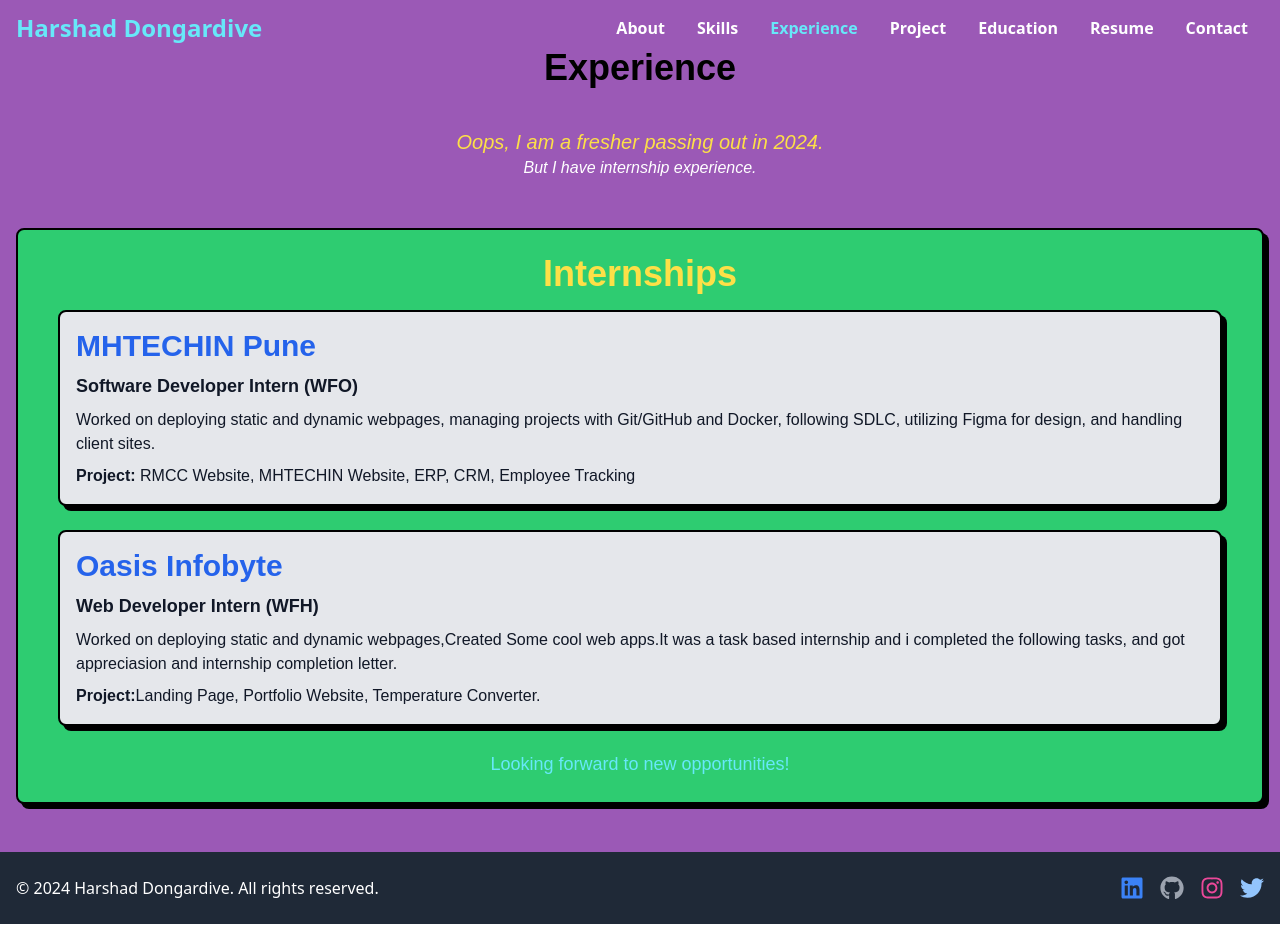
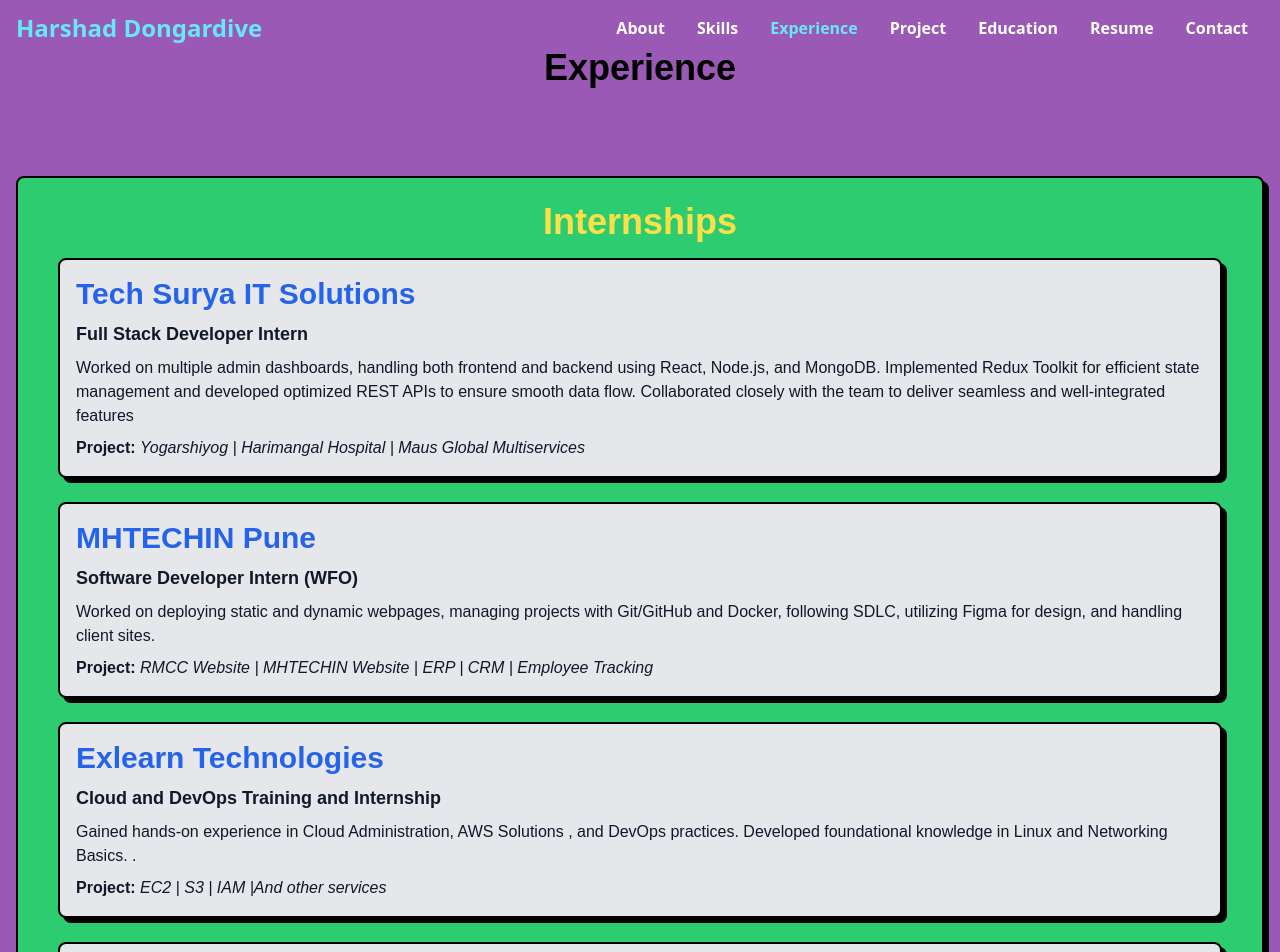
Before and after one commit to Harshad313D/HD-Portfolio, a React (Vite) app: page /Experience in a window 1280 px wide. Shown: the top 952 px of the page. Before the commit the page ends 924 px from the top, so only its background shows below. Built offline with nearby package versions, Linux system fonts and the light colour scheme.

Commit message:
experience and resume added

```diff
--- a/src/components/Experience.jsx
+++ b/src/components/Experience.jsx
@@ -4,26 +4,23 @@
 const Experience = () => {
   const [isVisible1, ref1] = useIntersectionObserver();
   const [isVisible2, ref2] = useIntersectionObserver();
+  const [isVisible3, ref3] = useIntersectionObserver();
+  const [isVisible4, ref4] = useIntersectionObserver();
+
   return (
-    <div className="min-h-screen bg-[#9B59B6] font-anime ">
+    <div className="min-h-screen bg-[#9B59B6] font-anime">
       {/* Header */}
-      <header className="text-center pt-12 pb-6 ">
+      <header className="text-center pt-12 pb-6">
         <h1 className="text-4xl font-bold text-center mb-10 hover:text-cyan-300 transition duration-300">
           Experience
         </h1>
-        <p className="text-xl mt-4 italic text-yellow-300 ">
+        {/* <p className="text-xl mt-4 italic text-yellow-300">
           Oops, I am a fresher passing out in 2024.
         </p>
-        <p className="text-white italic ">But I have internship experience. </p>
+        <p className="text-white italic">But I have internship experience. </p> */}
       </header>
-      {/* Main Content */}
 
-      {/* <section
-        ref={ref3}
-        className={`container mx-auto px-4 pt-6 pb-12 ${
-          isVisible1 ? "animate-zoomIn" : "opacity-0"
-        }`}
-      > */}
+      {/* Internship Section */}
       <section className="container mx-auto px-4 pt-6 pb-12">
         <div className="bg-[#2ECC71] text-gray-700 p-6 rounded-lg contact-card">
           <h2 className="text-4xl font-bold mb-4 text-center text-yellow-300">
@@ -31,13 +28,42 @@
           </h2>
 
           <div className="space-y-6">
+            {/* Techsurya */}
+            <div
+              ref={ref3}
+              className={`bg-gray-200 text-gray-900 m-4 p-4 rounded-lg contact-card transform hover:scale-105 duration-300 ${
+                isVisible3 ? "animate-fadeInUp" : "opacity-0"
+              }`}
+            >
+              <h3 className="text-3xl font-semibold text-blue-600">
+                Tech Surya IT Solutions
+              </h3>
+              <p className="text-lg mt-2 font-semibold">
+                Full Stack Developer Intern
+              </p>
+              <p className="mt-2">
+                Worked on multiple admin dashboards, handling both frontend and
+                backend using React, Node.js, and MongoDB. Implemented Redux
+                Toolkit for efficient state management and developed optimized
+                REST APIs to ensure smooth data flow. Collaborated closely with
+                the team to deliver seamless and well-integrated features
+              </p>
+              <p className="mt-2">
+                <strong>Project:</strong>{" "}
+                <i>
+                  {" "}
+                  Yogarshiyog | Harimangal Hospital | Maus Global Multiservices{" "}
+                </i>
+              </p>
+            </div>
+
+            {/* MHTECHIN */}
             <div
               ref={ref1}
               className={`bg-gray-200 text-gray-900 m-4 p-4 rounded-lg contact-card transform hover:scale-105 duration-300 ${
                 isVisible1 ? "animate-fadeInUp" : "opacity-0"
               }`}
             >
-              {/* <div className="bg-gray-200 text-gray-900 m-4 p-4 rounded-lg contact-card transform hover:scale-105 duration-300"> */}
               <h3 className="text-3xl font-semibold text-blue-600">
                 MHTECHIN Pune
               </h3>
@@ -50,18 +76,44 @@
                 Figma for design, and handling client sites.
               </p>
               <p className="mt-2">
-                <strong>Project:</strong> RMCC Website, MHTECHIN Website, ERP,
-                CRM, Employee Tracking
+                <strong>Project:</strong>{" "}
+                <i>
+                  RMCC Website | MHTECHIN Website | ERP | CRM | Employee
+                  Tracking
+                </i>
               </p>
             </div>
 
+            {/* Exlearn */}
+            <div
+              ref={ref4}
+              className={`bg-gray-200 text-gray-900 m-4 p-4 rounded-lg contact-card transform hover:scale-105 duration-300 ${
+                isVisible4 ? "animate-fadeInUp" : "opacity-0"
+              }`}
+            >
+              <h3 className="text-3xl font-semibold text-blue-600">
+                Exlearn Technologies
+              </h3>
+              <p className="text-lg mt-2 font-semibold">
+                Cloud and DevOps Training and Internship{" "}
+              </p>
+              <p className="mt-2">
+                Gained hands-on experience in Cloud Administration, AWS
+                Solutions , and DevOps practices. Developed foundational
+                knowledge in Linux and Networking Basics. .
+              </p>
+              <p className="mt-2">
+                <strong>Project:</strong>{" "}
+                <i>EC2 | S3 | IAM |And other services</i>
+              </p>
+            </div>
+            {/* Oasis Infobyte */}
             <div
               ref={ref2}
               className={`bg-gray-200 text-gray-900 m-4 p-4 rounded-lg contact-card transform hover:scale-105 duration-300 ${
-                isVisible1 ? "animate-fadeInUp" : "opacity-0"
+                isVisible2 ? "animate-fadeInUp" : "opacity-0"
               }`}
             >
-              {/* <div className="bg-gray-200 text-gray-900 m-4 p-4 rounded-lg contact-card transform hover:scale-105 duration-300"> */}
               <h3 className="text-3xl font-semibold text-blue-600">
                 Oasis Infobyte
               </h3>
@@ -69,17 +121,18 @@
                 Web Developer Intern (WFH)
               </p>
               <p className="mt-2">
-                Worked on deploying static and dynamic webpages,Created Some
-                cool web apps.It was a task based internship and i completed the
-                following tasks, and got appreciasion and internship completion
+                Worked on deploying static and dynamic webpages, created some
+                cool web apps. It was a task-based internship where I completed
+                the tasks and received appreciation and an internship completion
                 letter.
               </p>
               <p className="mt-2">
-                <strong>Project:</strong>Landing Page, Portfolio Website,
-                Temperature Converter.
+                <strong>Project:</strong>{" "}
+                <i>Landing Page | Portfolio Website | Temperature Converter.</i>
               </p>
             </div>
           </div>
+
           <p className="text-lg text-center text-cyan-300 pt-6">
             Looking forward to new opportunities!
           </p>
```
Also changed, not shown: 1 other file (tests, documents, lock files or other folders).
